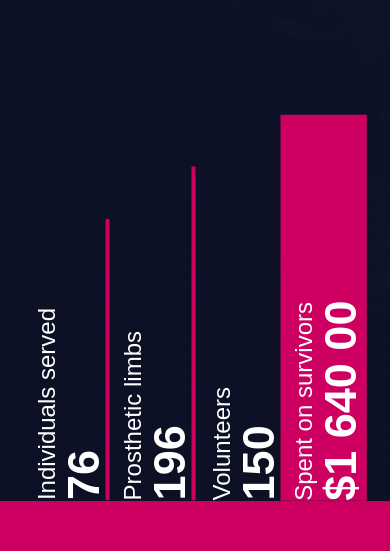
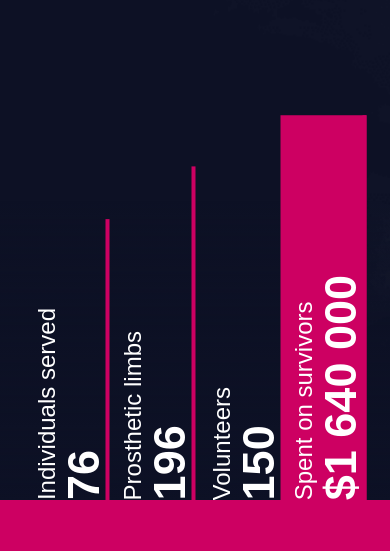
Before and after one commit to ditagroupinc/protez, a Next.js app: page / in a window 390 px wide. Shown: the part 1956-2507 px from the top of the page. Built offline with nearby package versions, Linux system fonts and the light colour scheme.

Commit message:
typo fix

```diff
--- a/sections/OurResults/OurResults.module.css
+++ b/sections/OurResults/OurResults.module.css
@@ -131,9 +131,6 @@
     &:nth-of-type(2) {
       padding-bottom: 225px;
     }
-    &:last-of-type {
-      padding-bottom: 40px;
-    }
   }
   .bigNumb {
     font-size: 104px;
@@ -189,7 +186,7 @@
       padding-bottom: 158px;
     }
     &:last-of-type {
-      padding-bottom: 180px;
+      padding-bottom: 160px;
     }
   }
   .section:global(.section) {
--- a/texts&svg/index.js
+++ b/texts&svg/index.js
@@ -61,7 +61,7 @@ const ourResults = {
     },
     moneySpent: {
       eng: `Spent on survivors`,
-      number: "$1 640 00",
+      number: "$1 640 000",
     },
   },
   titleText: {
```
